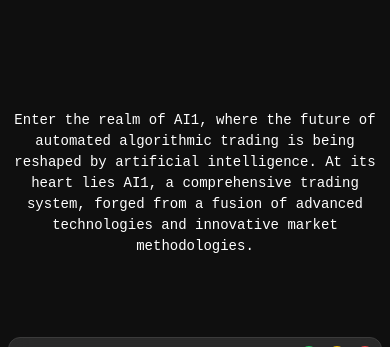
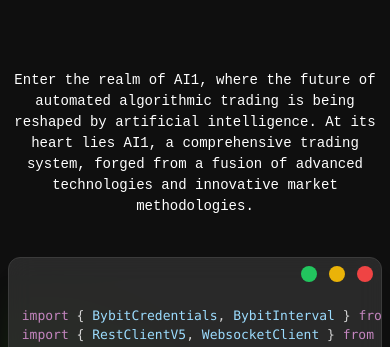
Before and after one commit to GeorgiyAslanyan/ai1, a Next.js app: page / in a window 390 px wide. Shown: the part 774-1121 px from the top of the page. Built offline with nearby package versions, Linux system fonts and the light colour scheme.

Commit message:
padding fix

```diff
--- a/app/page.js
+++ b/app/page.js
@@ -15,7 +15,7 @@
       />
       <Navbar />
       <Hero />
-      <p className="sm:text-center max-w-[1390px] text-[14px] text-center sm:text-2xl pt-10 lg:pt-4 pb-10 w-[96%] lg:w-full">
+      <p className="sm:text-center max-w-[1390px] text-[14px] text-center sm:text-2xl pt-0 lg:pt-4 pb-0 lg:pb-10 w-[96%] lg:w-full">
         Enter the realm of AI1, where the future of automated algorithmic
         trading is being reshaped by artificial intelligence. At its heart lies
         AI1, a comprehensive trading system, forged from a fusion of advanced
```
